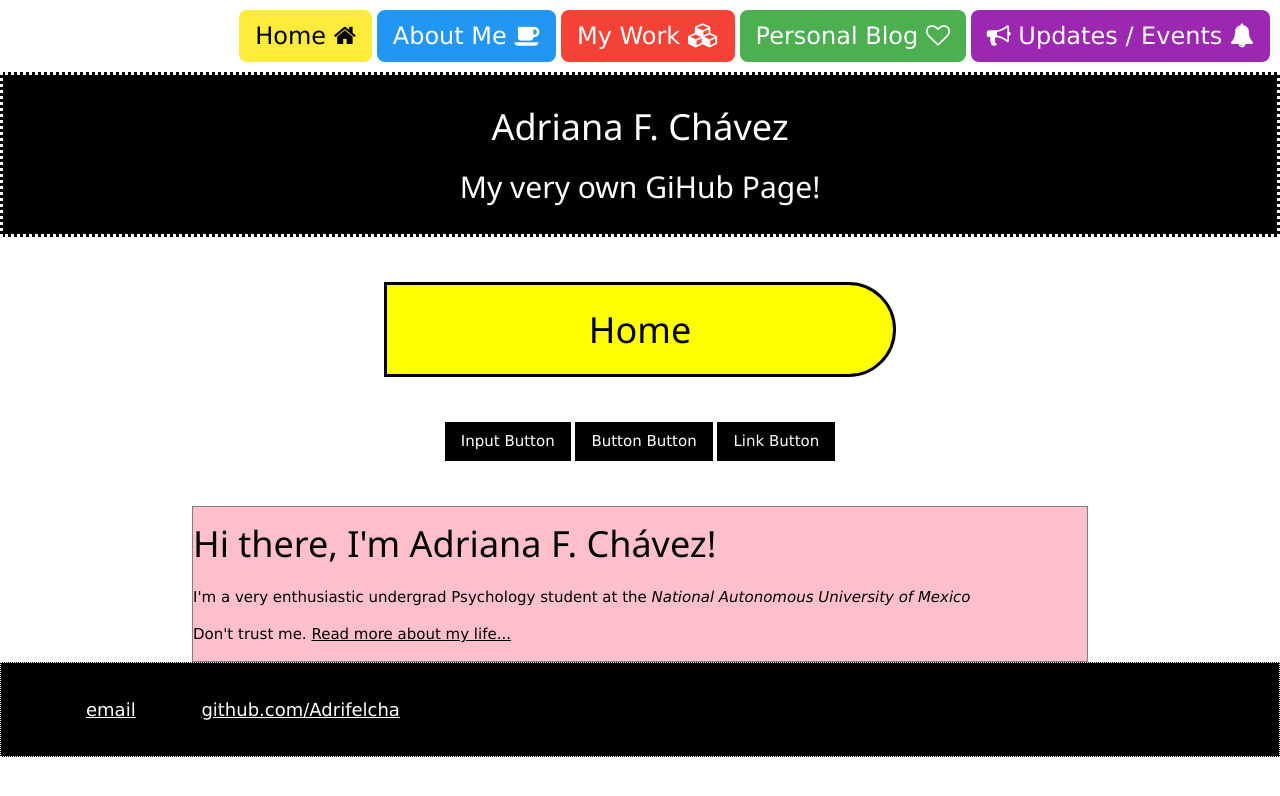
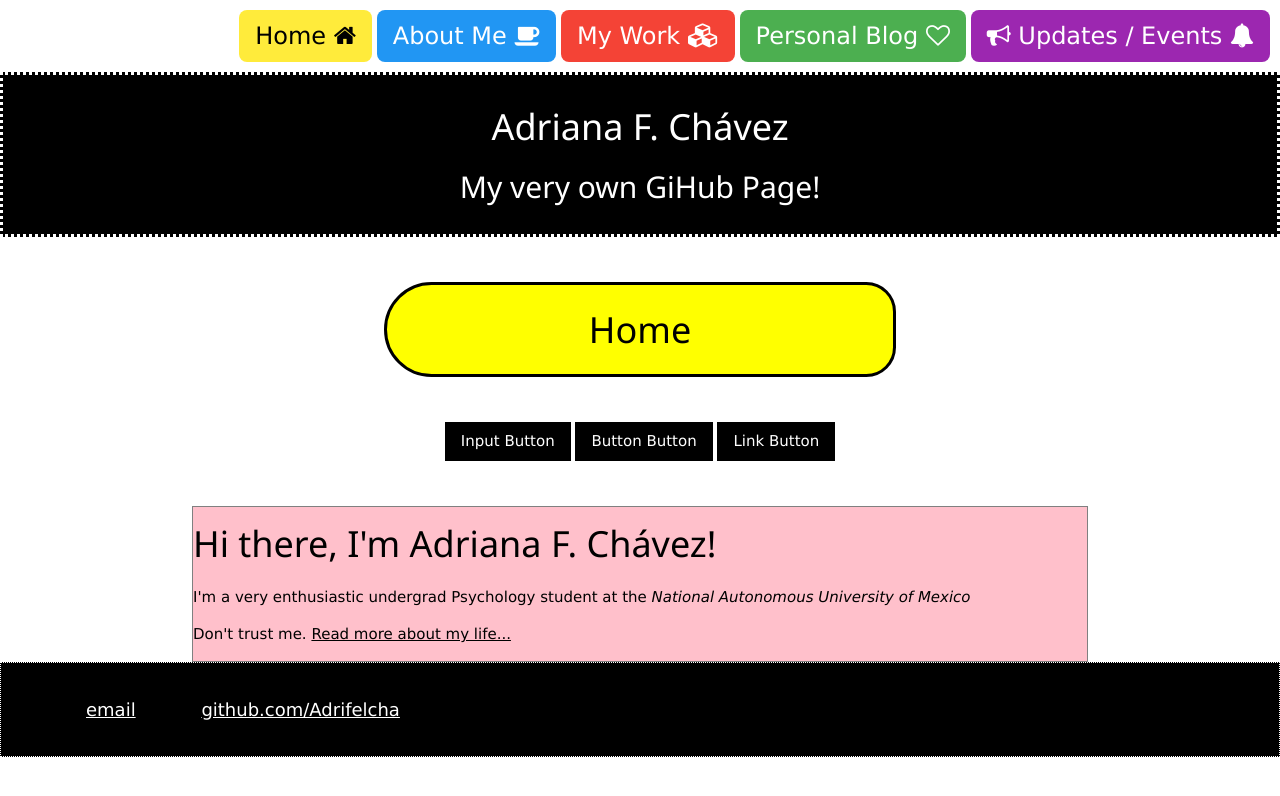
Before and after one commit to Adrifelcha/Adrifelcha-github.io, a Jekyll site: the page built from index.html, in a window 1280 px wide. Shown: the top 796 px of the page. Built offline with Jekyll 4.4.1, drawn with Linux system fonts in a browser that asks for light colours.

Commit message:
Update default.html

```diff
--- a/_layouts/default.html
+++ b/_layouts/default.html
@@ -27,6 +27,10 @@
 				width: 40%;
 				border-top-right-radius: 50px;
 				border-bottom-right-radius: 50px;
+				border-top-left-radius: 80px;
+				border-bottom-left-radius: 80px;
+				margin-right: auto;
+    				margin-left: auto;
 			}
 
 			footer {
```
